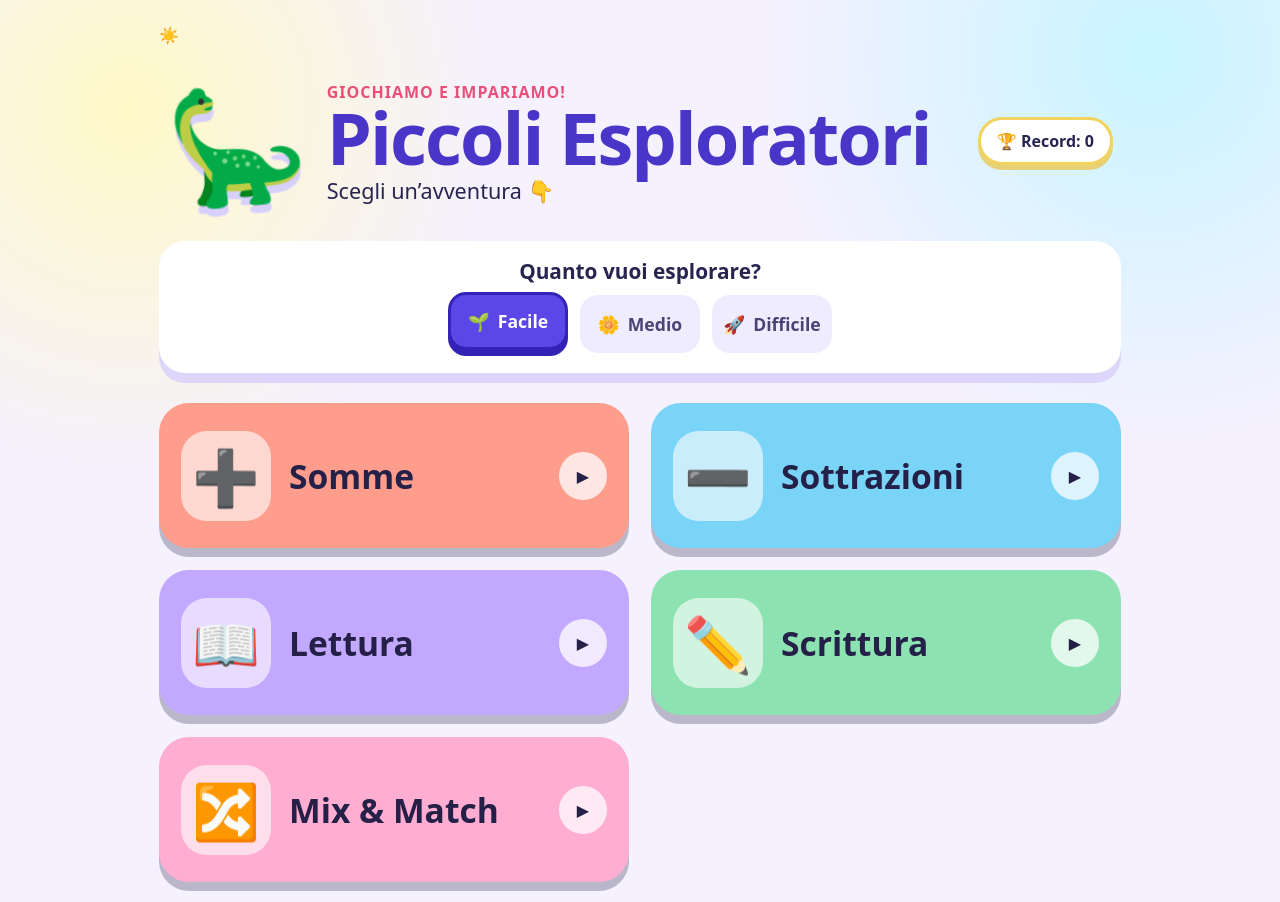
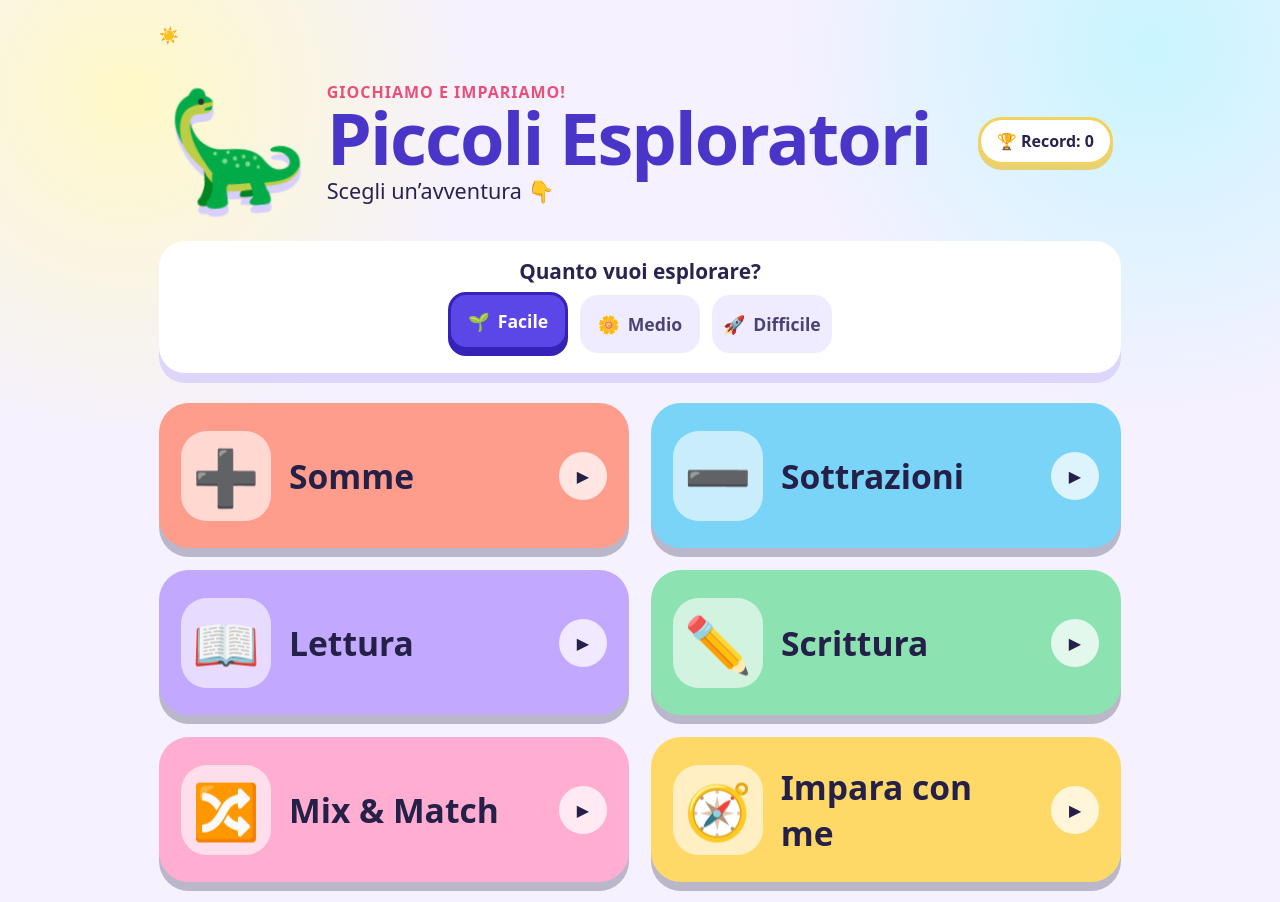
Before and after one commit to antoalv19/gioco-mate-lettura, a React (Vite) app: page / in a window 1280 px wide. Shown: the top 902 px of the page. Built offline with nearby package versions, Linux system fonts and the light colour scheme.

Commit message:
Affianca Impara con me a Mix and Match

```diff
--- a/src/components/HomeScreen.tsx
+++ b/src/components/HomeScreen.tsx
@@ -17,6 +17,6 @@ export function HomeScreen({ difficulty, setDifficulty, onSelectMode, best }: {
     <div className="sky-decoration" aria-hidden="true">☀️</div>
     <header className="hero"><div className="mascot" aria-hidden="true">🦕</div><div><p className="eyebrow">Giochiamo e impariamo!</p><h1>Piccoli Esploratori</h1><p>Scegli un’avventura 👇</p></div><div className="record">🏆 Record: {best}</div></header>
     <section aria-labelledby="difficulty-title" className="difficulty-card"><h2 id="difficulty-title">Quanto vuoi esplorare?</h2><div className="difficulty-options">{levels.map(level => <button key={level.value} className={difficulty === level.value ? 'selected' : ''} aria-pressed={difficulty === level.value} onClick={() => setDifficulty(level.value)}><span>{level.icon}</span>{level.label}</button>)}</div></section>
-    <section className="mode-grid" aria-label="Scegli il gioco">{modes.map(item => <button key={item.mode} className={`mode-card ${item.color} ${item.mode === 'pratica' ? 'wide' : ''}`} onClick={() => onSelectMode(item.mode)}><span className="mode-icon">{item.icon}</span><strong>{item.label}</strong><span className="play-dot">▶</span></button>)}</section>
+    <section className="mode-grid" aria-label="Scegli il gioco">{modes.map(item => <button key={item.mode} className={`mode-card ${item.color}`} onClick={() => onSelectMode(item.mode)}><span className="mode-icon">{item.icon}</span><strong>{item.label}</strong><span className="play-dot">▶</span></button>)}</section>
   </main>;
 }
```
